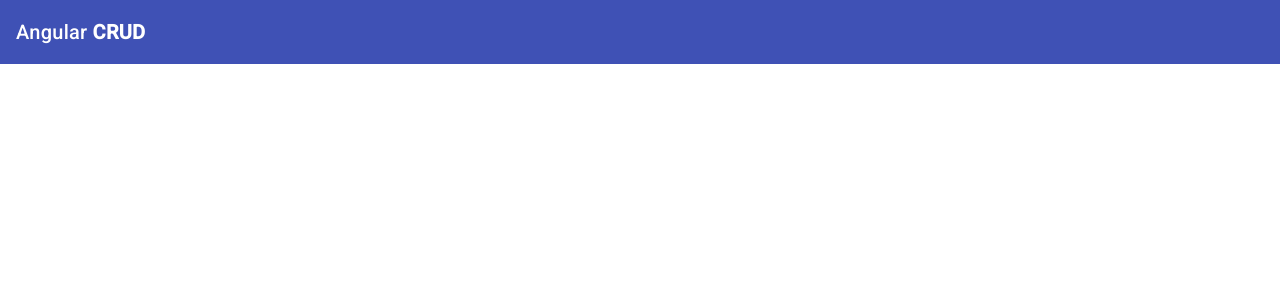
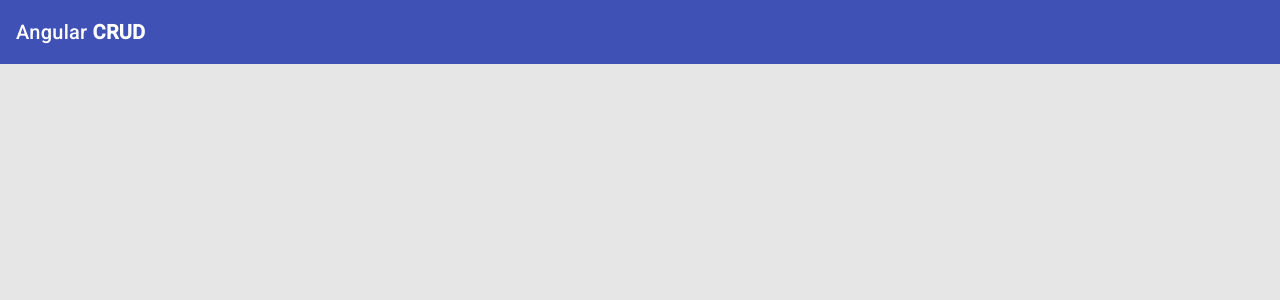
Before and after one commit to pragith98/AngularCRUD, an Angular app: page / in a window 1280 px wide. Shown: the top 300 px of the page. Built offline with nearby package versions, Linux system fonts and the light colour scheme.

Commit message:
set background color as grey

```diff
--- a/src/styles.scss
+++ b/src/styles.scss
@@ -3,6 +3,7 @@
 html,
 body {
     height: 100%;
+    background-color: rgb(230, 230, 230);
 }
 
 body {
```
